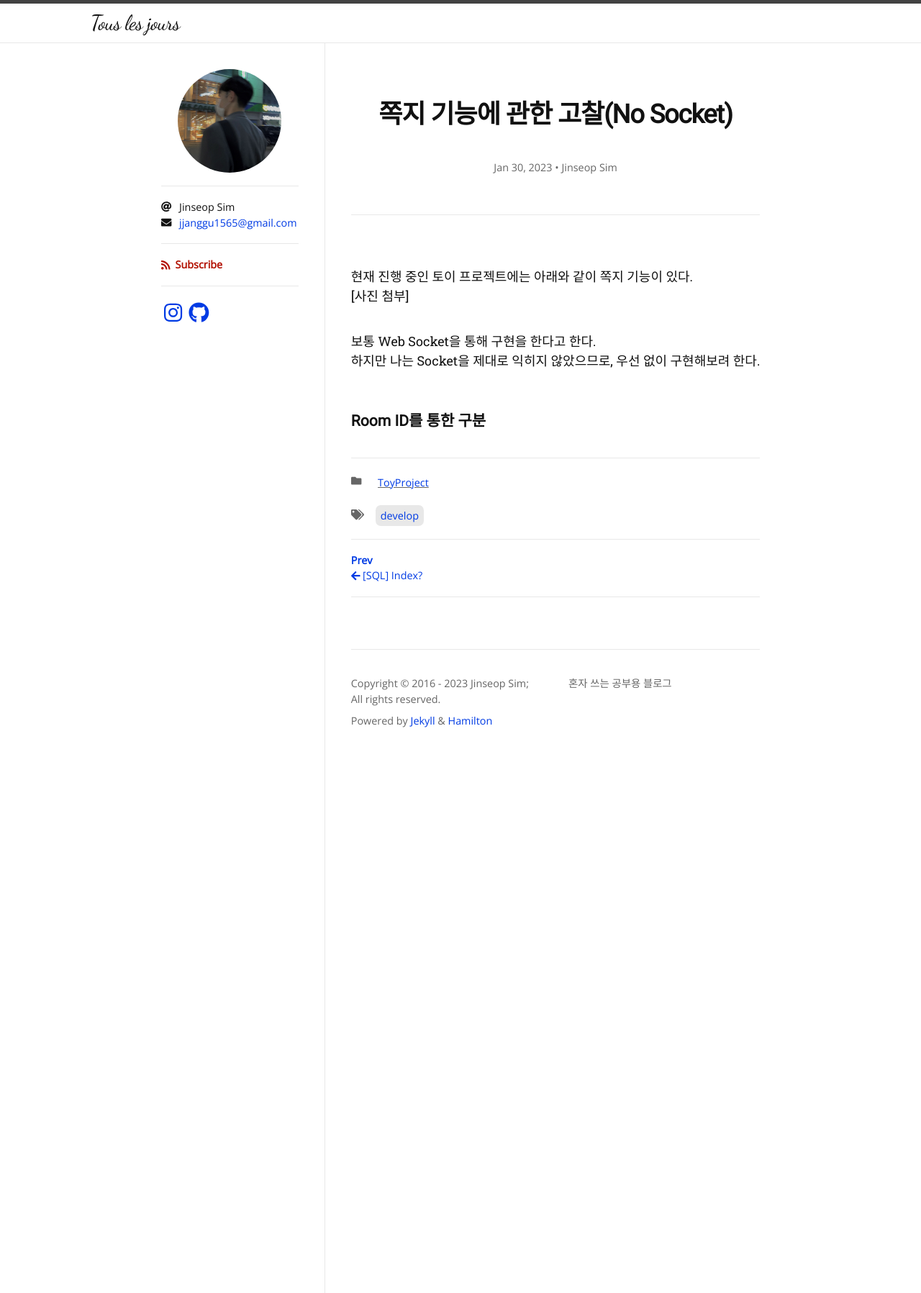
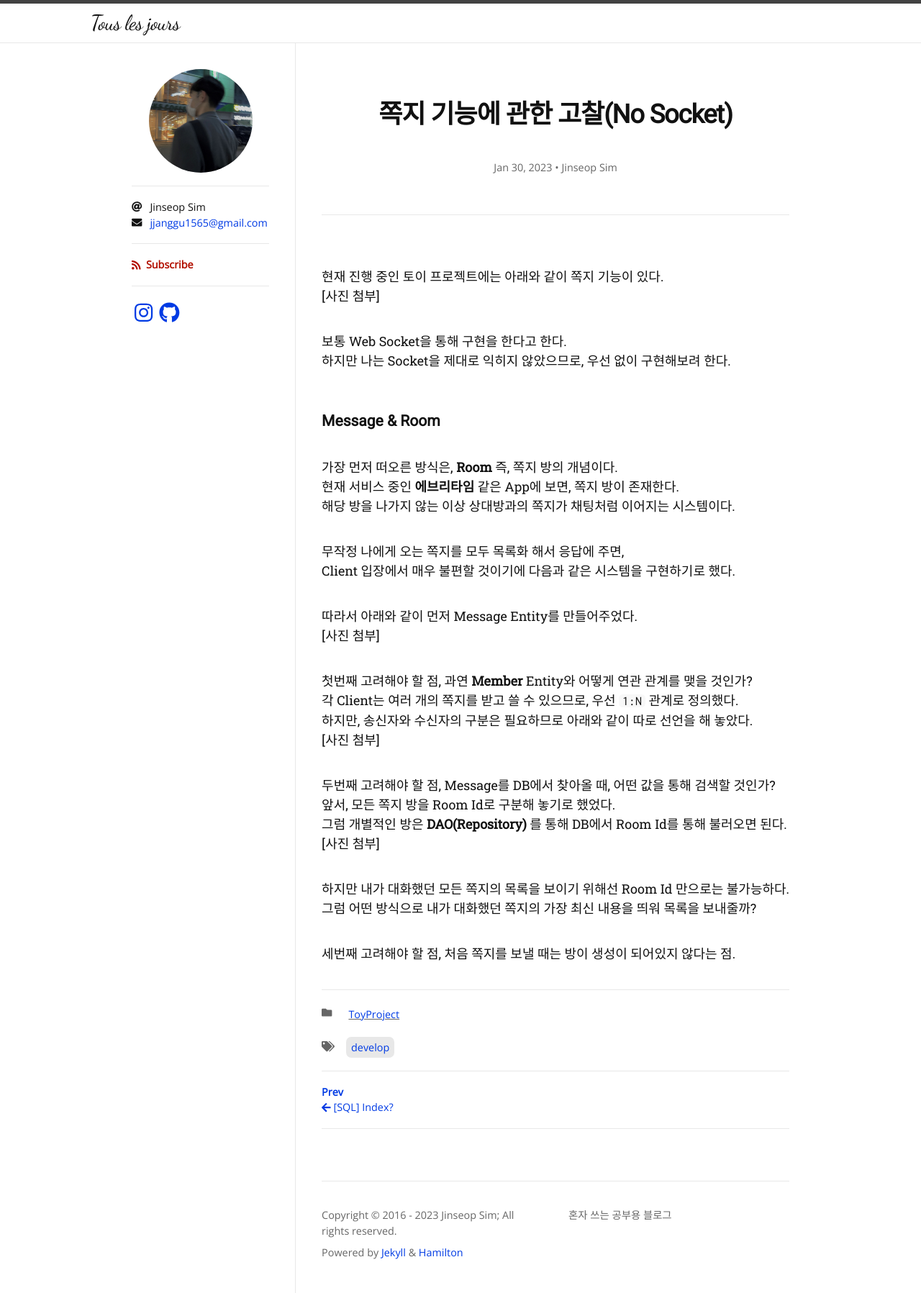
Before and after one commit to Jinseop-Sim/Jinseop-Sim.github.io, a Jekyll site: the page built from _posts/2023-01-30-message.md, in a window 1280 px wide. Shown: the whole page at 72% size. Built offline with Jekyll 4.4.1, drawn with Linux system fonts in a browser that asks for light colours; nearby versions of some CDN libraries; some web fonts are replaced.

Commit message:
글 내용 추가

````diff
--- a/_posts/2023-01-30-message.md
+++ b/_posts/2023-01-30-message.md
@@ -12,4 +12,28 @@ author:
 보통 Web Socket을 통해 구현을 한다고 한다.
 하지만 나는 Socket을 제대로 익히지 않았으므로, 우선 없이 구현해보려 한다.
 
-### Room ID를 통한 구분
+### Message & Room
+가장 먼저 떠오른 방식은, __Room__ 즉, 쪽지 방의 개념이다.
+현재 서비스 중인 __에브리타임__ 같은 App에 보면, 쪽지 방이 존재한다.
+해당 방을 나가지 않는 이상 상대방과의 쪽지가 채팅처럼 이어지는 시스템이다.
+
+무작정 나에게 오는 쪽지를 모두 목록화 해서 응답에 주면,
+Client 입장에서 매우 불편할 것이기에 다음과 같은 시스템을 구현하기로 했다.
+
+따라서 아래와 같이 먼저 Message Entity를 만들어주었다.
+[사진 첨부]
+
+첫번째 고려해야 할 점, 과연 __Member__ Entity와 어떻게 연관 관계를 맺을 것인가?
+각 Client는 여러 개의 쪽지를 받고 쓸 수 있으므로, 우선 ```1:N``` 관계로 정의했다.
+하지만, 송신자와 수신자의 구분은 필요하므로 아래와 같이 따로 선언을 해 놓았다.
+[사진 첨부]
+
+두번째 고려해야 할 점, Message를 DB에서 찾아올 때, 어떤 값을 통해 검색할 것인가?
+앞서, 모든 쪽지 방을 Room Id로 구분해 놓기로 했었다.
+그럼 개별적인 방은 __DAO(Repository)__ 를 통해 DB에서 Room Id를 통해 불러오면 된다.
+[사진 첨부]
+
+하지만 내가 대화했던 모든 쪽지의 목록을 보이기 위해선 Room Id 만으로는 불가능하다.
+그럼 어떤 방식으로 내가 대화했던 쪽지의 가장 최신 내용을 띄워 목록을 보내줄까?
+
+세번째 고려해야 할 점, 처음 쪽지를 보낼 때는 방이 생성이 되어있지 않다는 점.
````
